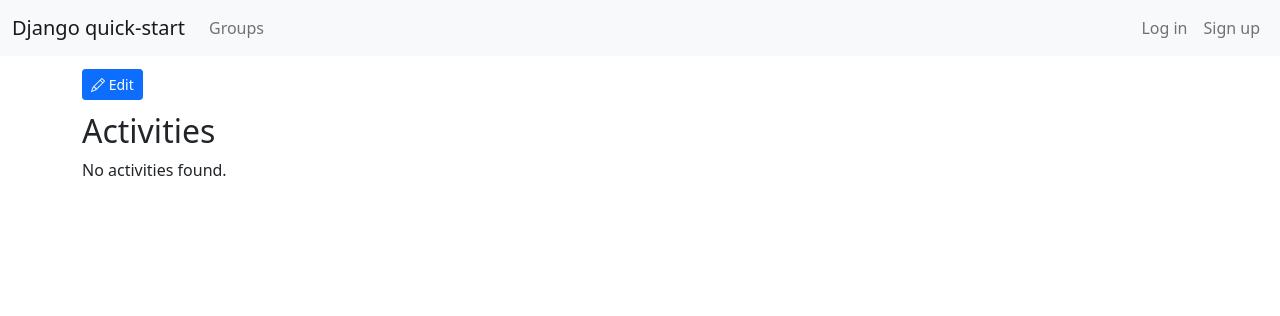
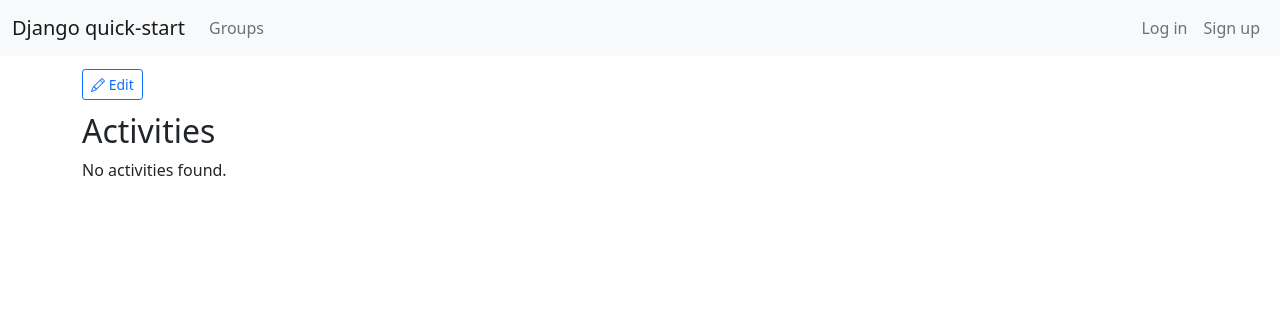
Before and after one commit to GeriLife/companionship, a Django app: template project/care_groups/templates/care_groups/caregroup_detail.html in a window 1280 px wide. Shown: the top 316 px of the page. Run offline with Django 4.2, Linux system fonts and the light colour scheme; the template is opened without the code that fills it, so the values that code supplies are empty; some libraries are stand-ins or nearby versions.

Commit message:
Change group edit button to outline

```diff
--- a/project/care_groups/templates/care_groups/caregroup_detail.html
+++ b/project/care_groups/templates/care_groups/caregroup_detail.html
@@ -5,7 +5,7 @@
 {% block content %}
 <h1>
     {{ group }}
-    <a class="btn btn-primary btn-sm" href="{% url 'care-group-update' group.id %}">
+    <a class="btn btn-outline-primary btn-sm" href="{% url 'care-group-update' group.id %}">
         <i class="bi bi-pencil"></i>
         {% translate "Edit" %}
     </a>
```
